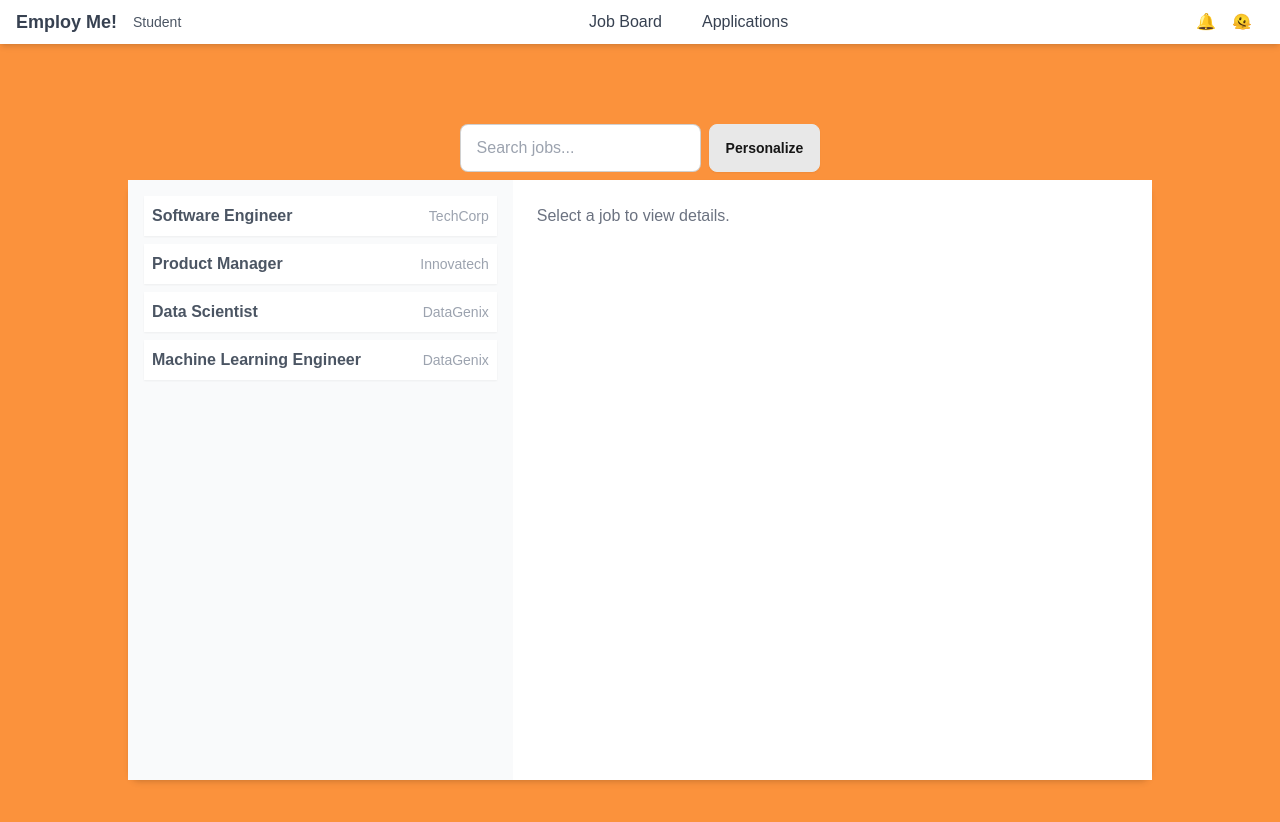
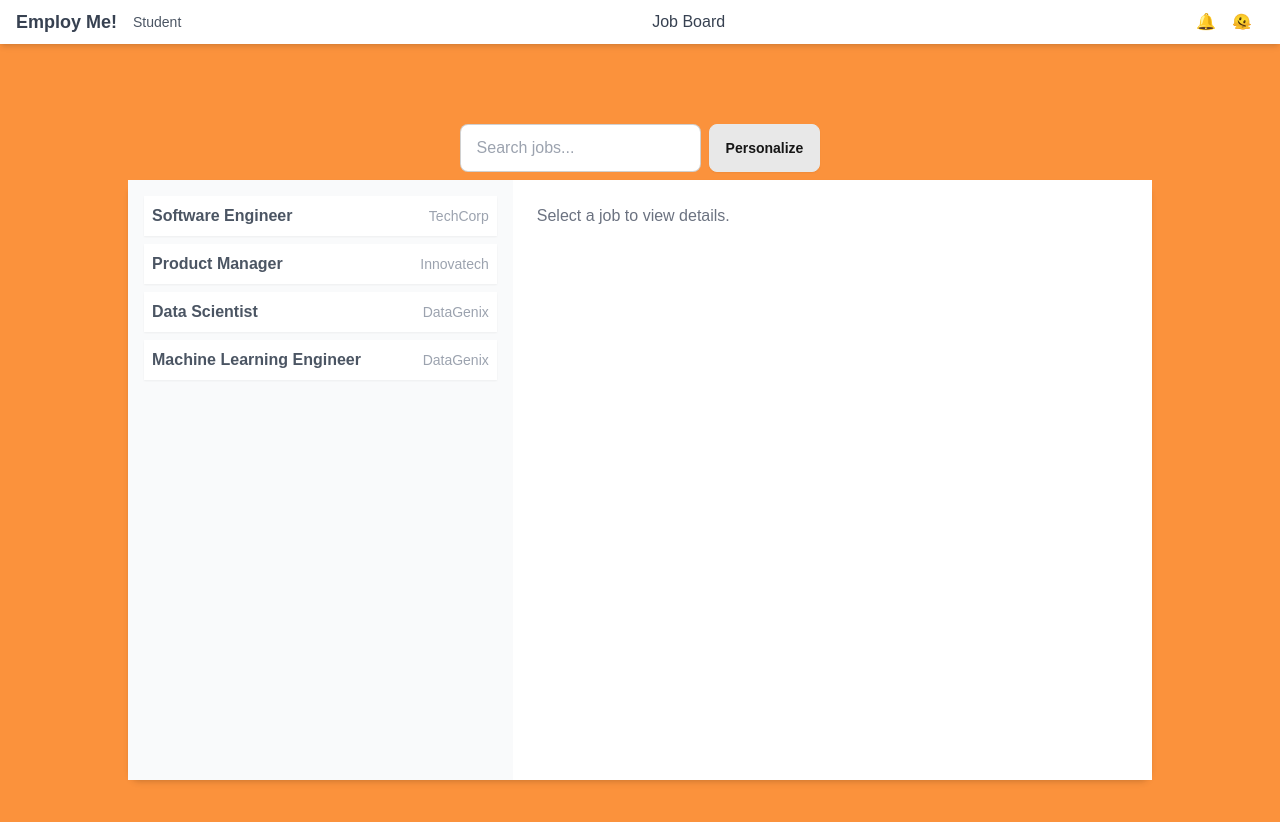
Before and after one commit to TysonLine/hackathon, a Next.js app: page /job-board in a window 1280 px wide. Shown: the top 822 px of the page. Built offline with nearby package versions, Linux system fonts and the light colour scheme.

Commit message:
update student nav bar

```diff
--- a/src/app/components/NavBar.tsx
+++ b/src/app/components/NavBar.tsx
@@ -10,7 +10,7 @@ const NavBar: FC<NavBarProps> = ({ userType }) => {
       <nav className="max-w-screen min-w-screen flex items-center justify-between bg-white p-2 px-4 shadow-md text-gray-700 relative z-50">
         {/* Logo and User Type */}
         <div className="flex items-center">
-          <a href="/" className="text-lg font-bold mr-4">Employ Me!</a>
+          <a href={userType=="student" ? "/job-board" : "/postings"} className="text-lg font-bold mr-4">Employ Me!</a>
           <span className="text-sm text-gray-600">
             {userType === 'student' ? 'Student' : 'Employer'}
           </span>
@@ -21,7 +21,6 @@ const NavBar: FC<NavBarProps> = ({ userType }) => {
           {userType === 'student' ? (
             <>
               <a href="/job-board" className="mx-2">Job Board</a>
-              <a href="/applications" className="mx-2">Applications</a>
             </>
           ) : (
             <>
```
